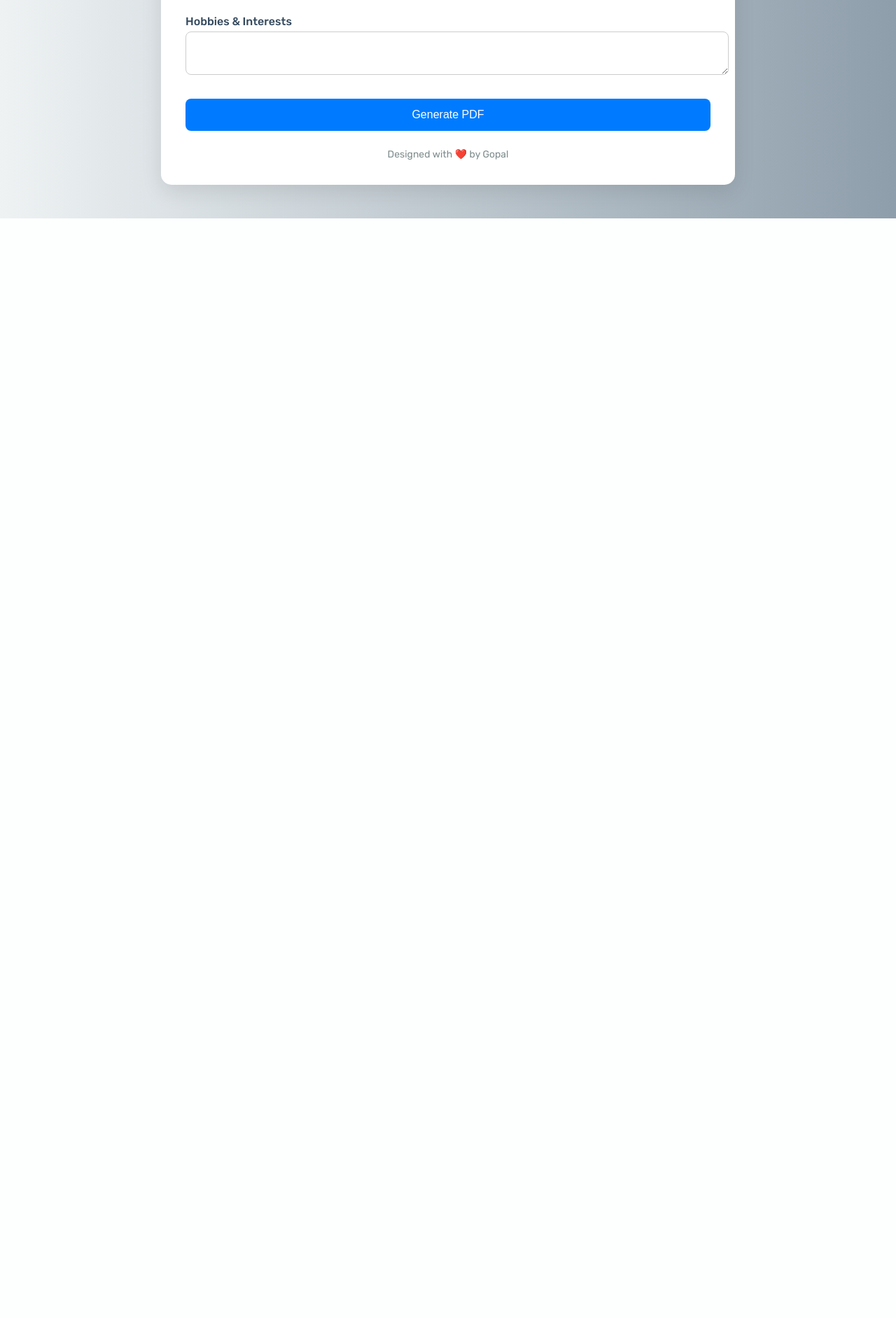
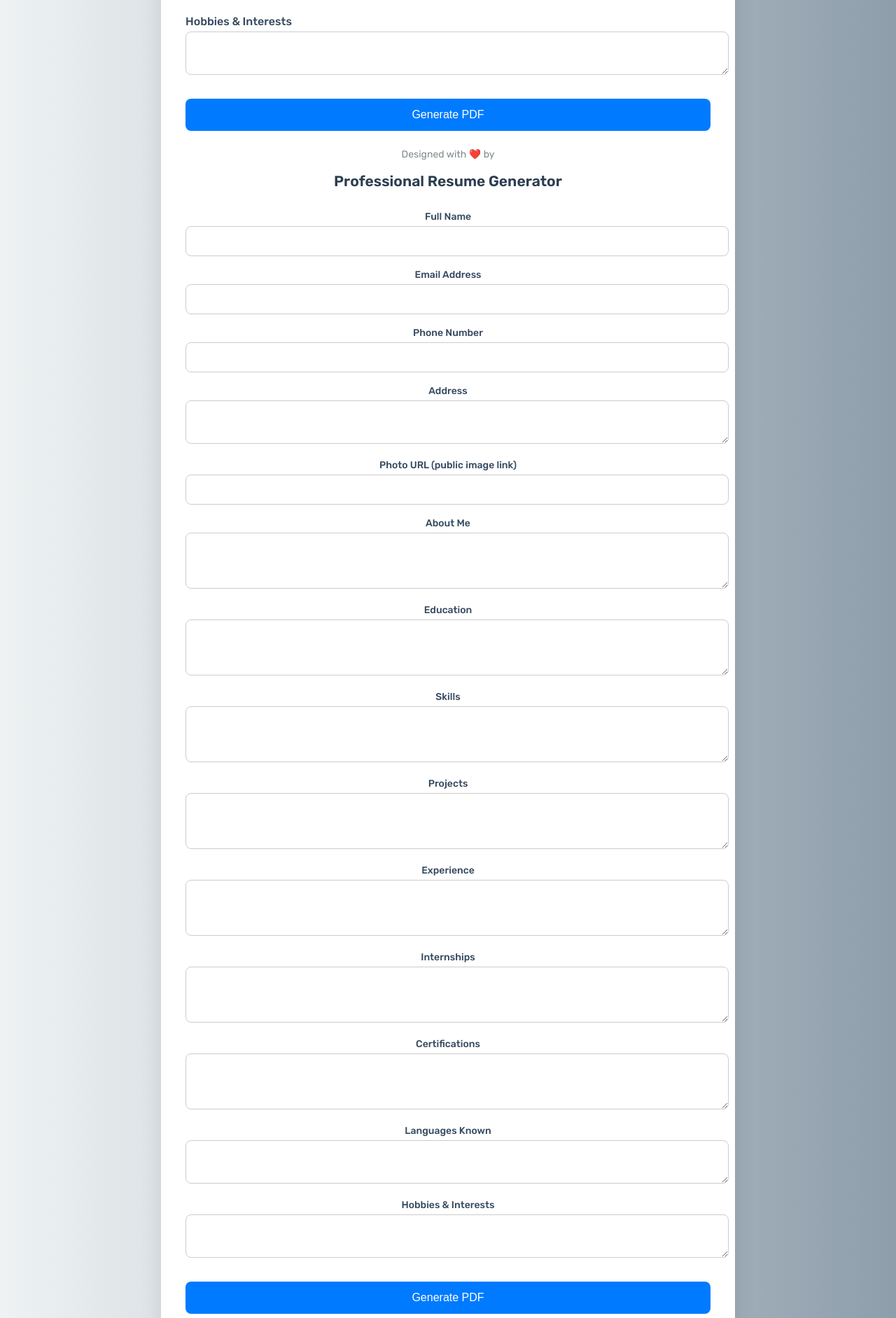
Before and after one commit to gopalkrishna-dev/resume-builder, a Flask app: page / in a window 1280 px wide. Shown: the part 1259-3142 px from the top of the page at 70% size. Before the commit the page ends 1571 px from the top, so only its background shows below. Run offline with Flask 3, Linux system fonts and the light colour scheme.

Commit message:
add photo and adrees and some minor mistakes

```diff
--- a/app.py
+++ b/app.py
@@ -13,11 +13,14 @@
     name = request.form['name']
     email = request.form['email']
     phone = request.form['phone']
+    address = request.form['address']
+    photo = request.form['photo']
     about = request.form['about']
     education = request.form['education']
     skills = request.form['skills']
     projects = request.form['projects']
     experience = request.form['experience']
+    internships = request.form['internships']
     certifications = request.form['certifications']
     languages = request.form['languages']
     interests = request.form['interests']
@@ -27,17 +30,20 @@
         name=name,
         email=email,
         phone=phone,
+        address=address,
+        photo=photo,
         about=about,
         education=education,
         skills=skills,
         projects=projects,
         experience=experience,
+        internships=internships,
         certifications=certifications,
         languages=languages,
         interests=interests
     )
 
-    # Choose wkhtmltopdf path based on environment
+    # wkhtmltopdf path config
     if os.name == 'nt':
         config = pdfkit.configuration(wkhtmltopdf='C:\\Program Files\\wkhtmltopdf\\bin\\wkhtmltopdf.exe')
     else:
--- a/templates/form.html
+++ b/templates/form.html
@@ -107,7 +107,128 @@
     <textarea name="interests" rows="2"></textarea>
 
     <button type="submit">Generate PDF</button>
+    <div class="footer">Designed with ❤️ by <!DOCTYPE html>
+<html lang="en">
+<head>
+  <meta charset="UTF-8">
+  <title>Resume Builder</title>
+  <link rel="preconnect" href="https://fonts.googleapis.com">
+  <link rel="preconnect" href="https://fonts.gstatic.com" crossorigin>
+  <link href="https://fonts.googleapis.com/css2?family=Rubik:wght@400;500;600&display=swap" rel="stylesheet">
+  <style>
+    body {
+      font-family: 'Rubik', sans-serif;
+      background: linear-gradient(to right, #eef2f3, #8e9eab);
+      display: flex;
+      justify-content: center;
+      padding: 40px;
+    }
+    .container {
+      background: #ffffff;
+      padding: 35px;
+      border-radius: 15px;
+      width: 100%;
+      max-width: 750px;
+      box-shadow: 0 10px 30px rgba(0,0,0,0.1);
+    }
+    h2 {
+      text-align: center;
+      margin-bottom: 30px;
+      color: #2c3e50;
+    }
+    label {
+      display: block;
+      margin-top: 18px;
+      font-weight: 500;
+      color: #34495e;
+    }
+    input, textarea {
+      width: 100%;
+      padding: 12px;
+      margin-top: 5px;
+      border-radius: 8px;
+      border: 1px solid #ccc;
+      font-size: 15px;
+      transition: border-color 0.3s;
+    }
+    input:focus, textarea:focus {
+      border-color: #007bff;
+      outline: none;
+    }
+    button {
+      width: 100%;
+      margin-top: 30px;
+      padding: 14px;
+      background: #007bff;
+      color: white;
+      font-size: 16px;
+      border: none;
+      border-radius: 8px;
+      cursor: pointer;
+      transition: background 0.3s ease;
+    }
+    button:hover {
+      background: #0056b3;
+    }
+    .footer {
+      text-align: center;
+      margin-top: 25px;
+      color: #7f8c8d;
+      font-size: 14px;
+    }
+  </style>
+</head>
+<body>
+  <form class="container" action="/generate" method="post">
+    <h2>Professional Resume Generator</h2>
+
+    <label for="name">Full Name</label>
+    <input type="text" name="name" required>
+
+    <label for="email">Email Address</label>
+    <input type="email" name="email" required>
+
+    <label for="phone">Phone Number</label>
+    <input type="text" name="phone" required>
+
+    <label for="address">Address</label>
+    <textarea name="address" rows="2"></textarea>
+
+    <label for="photo">Photo URL (public image link)</label>
+    <input type="text" name="photo">
+
+    <label for="about">About Me</label>
+    <textarea name="about" rows="3"></textarea>
+
+    <label for="education">Education</label>
+    <textarea name="education" rows="3"></textarea>
+
+    <label for="skills">Skills</label>
+    <textarea name="skills" rows="3"></textarea>
+
+    <label for="projects">Projects</label>
+    <textarea name="projects" rows="3"></textarea>
+
+    <label for="experience">Experience</label>
+    <textarea name="experience" rows="3"></textarea>
+
+    <label for="internships">Internships</label>
+    <textarea name="internships" rows="3"></textarea>
+
+    <label for="certifications">Certifications</label>
+    <textarea name="certifications" rows="3"></textarea>
+
+    <label for="languages">Languages Known</label>
+    <textarea name="languages" rows="2"></textarea>
+
+    <label for="interests">Hobbies & Interests</label>
+    <textarea name="interests" rows="2"></textarea>
+
+    <button type="submit">Generate PDF</button>
     <div class="footer">Designed with ❤️ by Gopal</div>
   </form>
 </body>
+</html></div>
+  </form>
+</body>
 </html>
```
Also changed, not shown: templates/resume_template.html (+48 -56 lines).
